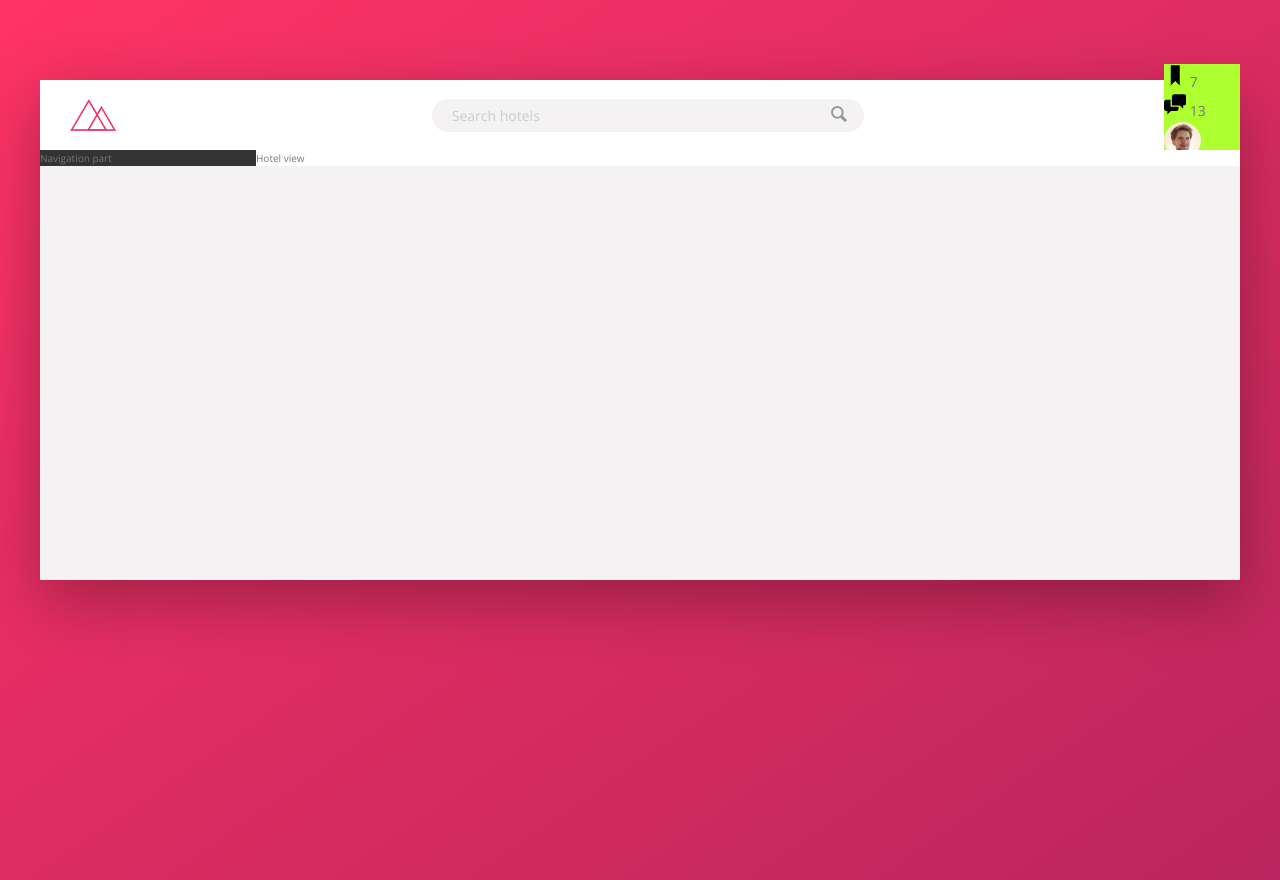
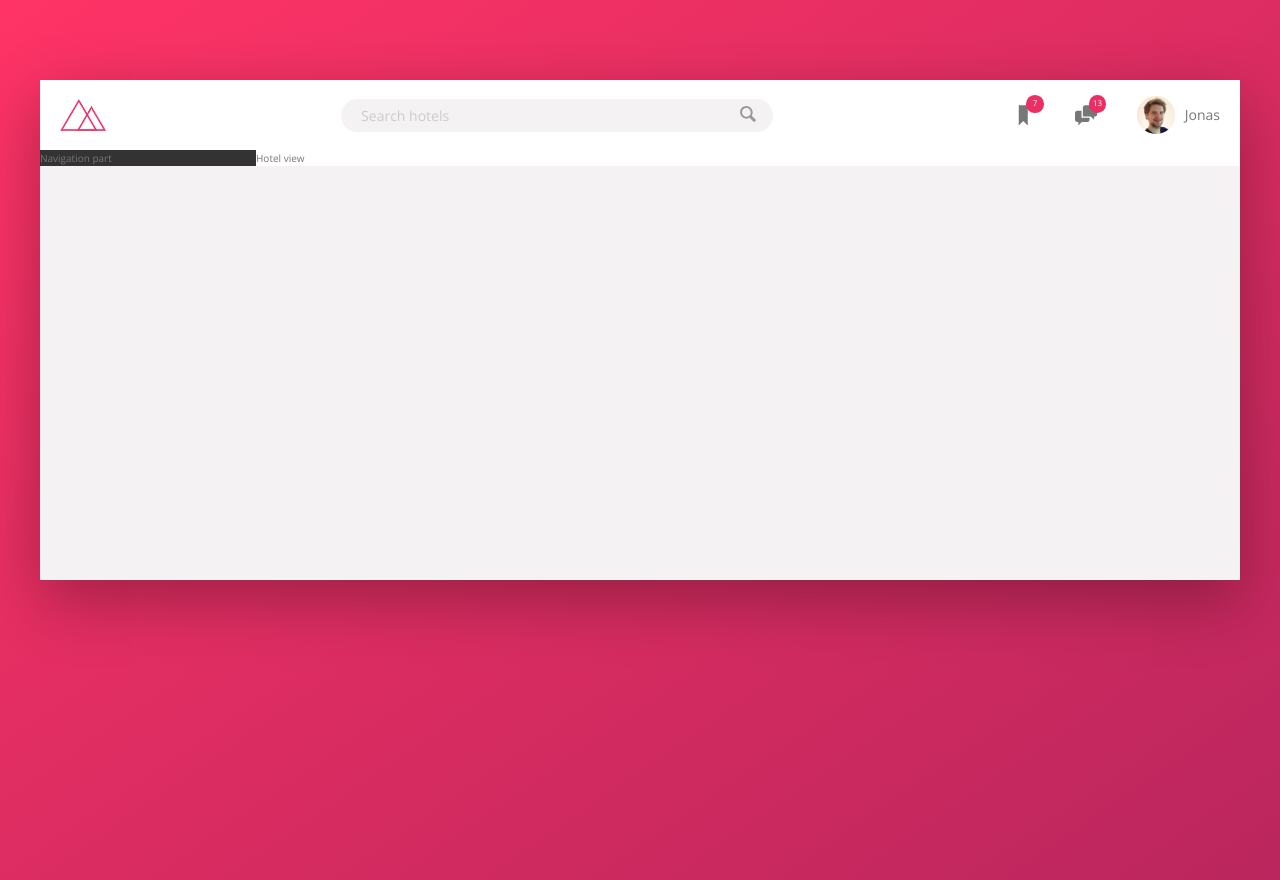
Before and after one commit to oguzhanntuna/trillo-static-flexbox-project, a website: page index.html in a window 1280 px wide. Drawn offline with nearby package versions, Linux system fonts and the light colour scheme.

Commit message:
building the header - part three

```diff
--- a/index.html
+++ b/index.html
@@ -28,13 +28,13 @@
                         <svg class="user-nav__icon">
                             <use xlink:href="img/sprite.svg#icon-bookmark"></use>
                         </svg>
-                        <span class="user-nav__notifitacion">7</span>
+                        <span class="user-nav__notification">7</span>
                     </div>
                     <div class="user-nav__icon-box">
                         <svg class="user-nav__icon">
                             <use xlink:href="img/sprite.svg#icon-chat"></use>
                         </svg>
-                        <span class="user-nav__notifitacion">13</span>
+                        <span class="user-nav__notification">13</span>
                     </div>
                     <div class="user-nav__user">
                         <img src="img/user.jpg" alt="User photo" class="user-nav__user-photo">
--- a/sass/_components.scss
+++ b/sass/_components.scss
@@ -2,7 +2,7 @@
 // LOGO
 .logo {
     height: 3.25rem;
-    margin-left: 3rem;
+    margin-left: 2rem;
 }
 
 
@@ -67,32 +67,54 @@
 /////////////////////////////////////////////////////////
 // USER NAVIGATION
 .user-nav {
-    background-color: greenyellow;
+    align-self: stretch;
+
+    display: flex;
+    align-items: center;
+
+    & > * {
+        padding: 0 2rem;
+        cursor: pointer;
+        height: 100%;
+
+        display: flex;
+        align-items: center;
+    }
+
+    & > *:hover {
+        background-color: var(--color-grey-light-2);
+    }
 
     &__icon-box {
-
+        position: relative;
     }
 
     &__icon {
         height: 2.25rem;
         width: 2.25rem;
+        fill: var(--color-grey-dark-2);
     }
 
     &__notification {
+        font-size: .8rem;
+        height: 1.75rem;
+        width: 1.75rem;
+        border-radius: 50%;
+        background-color: var(--color-primary);
+        color: #fff;
+        position: absolute;
+        top: 1.5rem;
+        right: 1.1rem;
 
-    }
-
-    &__user {
-
+        display: flex;
+        justify-content: center;
+        align-items: center;
     }
 
     &__user-photo {
         height: 3.75rem;
         width: 3.75rem;
         border-radius: 50%;
-    }
-
-    &__user-name {
-
+        margin-right: 1rem;
     }
 }
```
Also changed, not shown: css/style.css.
